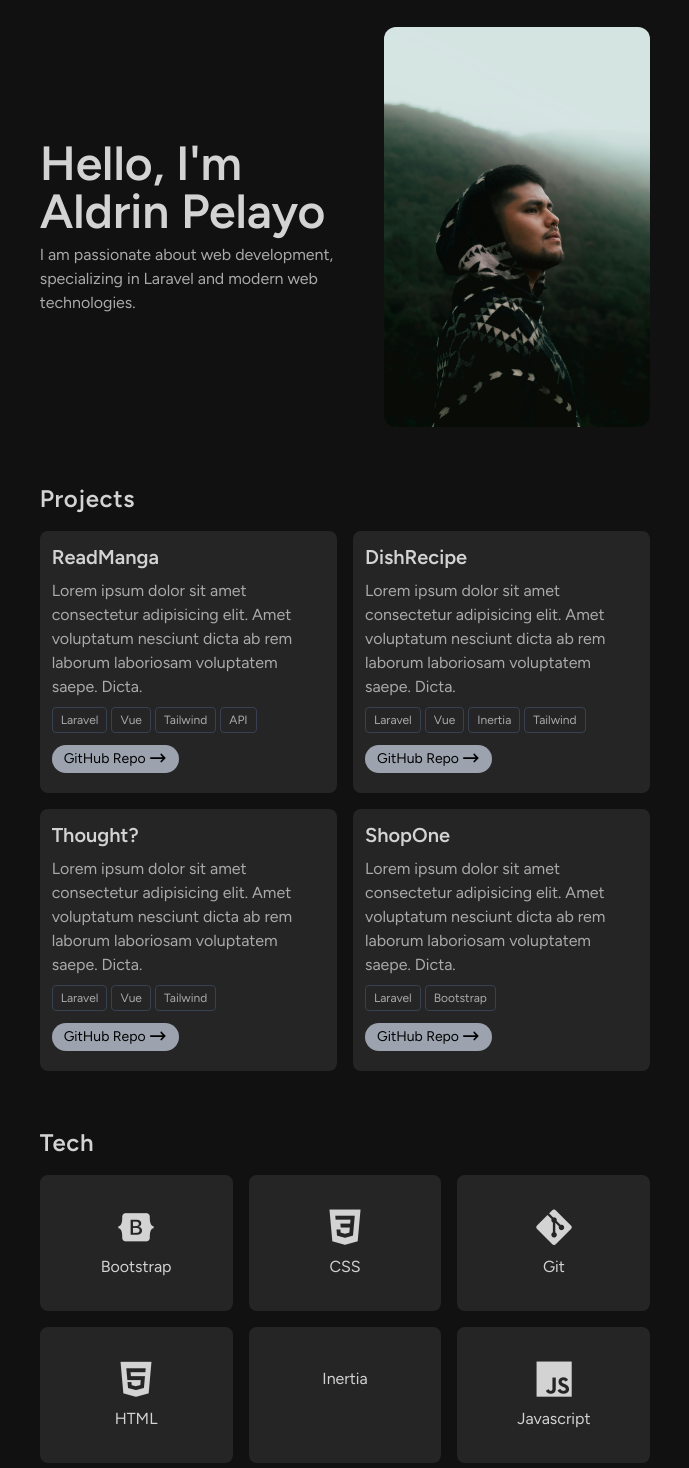
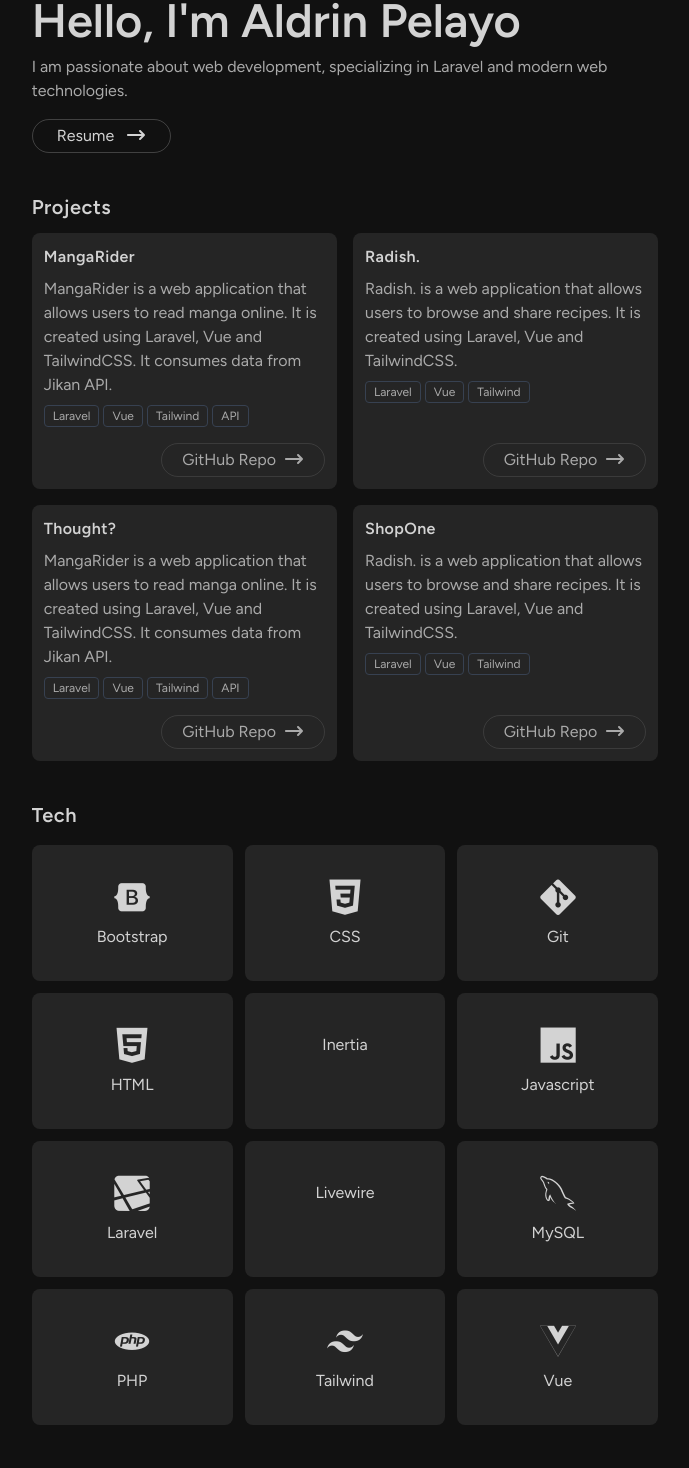
Before and after one commit to Aldrin-DP/aldrin-portfolio, a Vue app: page / in a window 1280 px wide. Shown: the part 81-1549 px from the top of the page, without its empty margins (295-984 px from the left). Built offline with nearby package versions, Linux system fonts and the light colour scheme.

Commit message:
Add footer and modify components

```diff
--- a/src/App.vue
+++ b/src/App.vue
@@ -5,6 +5,7 @@
     <Projects />
     <TechStacks />
     <Contact />
+    <Footer />
   </div>
 </template>
 
@@ -14,13 +15,15 @@ import Navbar from './components/Navbar.vue'
 import Home from './components/Home.vue';
 import TechStacks from './components/TechStacks.vue';
 import Projects from './components/Projects.vue';
+import Footer from './components/Footer.vue';
 
 export default {
   components: {
     Navbar,
     Home,
     TechStacks,
-    Projects
+    Projects,
+    Footer,
   }
 }
 
--- a/src/components/Home.vue
+++ b/src/components/Home.vue
@@ -1,20 +1,23 @@
 <template>
     <section id="home">
-        <div class="flex items-center w-8/12 m-auto p-7">
-            <div class="w-6/12">
-                <h1 class="text-5xl font-bold text-light-primary">
+        <div class="flex items-center gap-2 p-5 w-full sm:w-10/12 md:w-8/12 m-auto">
+            <div class="w-full">
+                <h1 class="text-3xl font-bold text-light-primary sm:text-[47px]">
                     Hello, I'm
                     Aldrin Pelayo
                 </h1>
-                <p class="text-light-secondary mt-2">
+                <p class="text-light-secondary mt-2 sm:mt-4">
                     I am passionate about web development, specializing in Laravel and modern web technologies.
                 </p>
+                <button class="px-6 py-1 text-light-primary bg-transparent border border-white/20 rounded-full mt-3 sm:mt-4 hover:border-gray-300 transition-colors duration-300">
+                    <span class="mr-2">Resume</span> <font-awesome-icon :icon="['fas', 'arrow-right-long']" />
+                </button>
             </div>
-            <div class="w-6/12">
+            <!-- <div class="w-6/12">
                 <div class="flex justify-end">
-                    <img src="/images/profile.jpg" alt="" class="rounded-xl h-[400px]">
+                    <img src="/images/profile.jpg" alt="" class="rounded-xl h-[300px] sm:h-[400px]">
                 </div>
-            </div>
+            </div> -->
         </div>
     </section>
 </template>
--- a/src/components/Navbar.vue
+++ b/src/components/Navbar.vue
@@ -1,5 +1,5 @@
 <template>
-  <div class="flex justify-between items-center p-7">
+  <div class="flex justify-between items-center p-5">
     <div class="">
       <a
         href=""
@@ -8,7 +8,7 @@
        Aldrin Pelayo
       </a>
     </div>
-    <div class="flex gap-1">
+    <div class="flex gap-2">
       <a
         href="https://github.com/aldrinpelayo"
         target="_blank"
--- a/src/components/Projects.vue
+++ b/src/components/Projects.vue
@@ -1,69 +1,85 @@
 <template>
     <section id="techstacks">
-        <div class="w-8/12 m-auto p-7">
-            <h4 class="text-light-primary font-bold text-2xl tracking-wide">Projects</h4>
-            <div class="flex gap-4 mt-4">
-                <div class="w-6/12 p-3 bg-dark-secondary rounded-lg">
-                    <h4 class="text-light-primary text-xl font-bold mb-2">ReadManga</h4>
-                    <p class="text-light-secondary mb-2">Lorem ipsum dolor sit amet consectetur adipisicing elit. Amet voluptatum nesciunt dicta ab rem laborum laboriosam voluptatem saepe. Dicta.</p>
-                    <div class="mb-3 flex items-center gap-1">
-                        <span class="border border-gray-700 rounded px-2 py-1 text-xs text-light-secondary">Laravel</span>
-                        <span class="border border-gray-700 rounded px-2 py-1 text-xs text-light-secondary">Vue</span>
-                        <span class="border border-gray-700 rounded px-2 py-1 text-xs text-light-secondary">Tailwind</span>
-                        <span class="border border-gray-700 rounded px-2 py-1 text-xs text-light-secondary">API</span>
+        <div class="w-12/12 m-auto p-5 sm:w-10/12 md:w-8/12">
+            <h4 class="text-light-primary font-bold text-xl s tracking-wide">Projects</h4>
+            <div class="sm:flex sm:gap-4 mt-3 items-stretch">
+                <div class="sm:flex-1 p-3 bg-dark-secondary rounded-lg flex flex-col">
+                    <h4 class="text-light-primary tracking-wide font-bold mb-2">MangaRider</h4>
+                    <p class="text-light-secondary mb-2">
+                    MangaRider is a web application that allows users to read manga online. It is created using Laravel, Vue and TailwindCSS. It consumes data from Jikan API.
+                    </p>
+                    <div class="flex items-center gap-1 flex-wrap mb-4">
+                    <span class="border border-gray-700 rounded px-2 py-[2px] text-xs text-light-secondary">Laravel</span>
+                    <span class="border border-gray-700 rounded px-2 py-[2px] text-xs text-light-secondary">Vue</span>
+                    <span class="border border-gray-700 rounded px-2 py-[2px] text-xs text-light-secondary">Tailwind</span>
+                    <span class="border border-gray-700 rounded px-2 py-[2px] text-xs text-light-secondary">API</span>
                     </div>
-                    <div class="flex">
-                        <a href="" class="px-3 py-1 rounded-full bg-gray-400 hover:bg-gray-600 hover:text-light-primary text-black inline-block mb-2 text-sm transition-all duration-200">
-                            GitHub Repo <font-awesome-icon :icon="['fas', 'arrow-right-long']" />
-                        </a>
+                    <div class="flex justify-end mt-auto">
+                    <a class="px-5 py-1 text-light-secondary hover:text-light-primary bg-transparent border border-white/10 rounded-full hover:border-gray-300 transition-colors duration-300">
+                        <span class="mr-2">GitHub Repo</span>
+                        <font-awesome-icon :icon="['fas', 'arrow-right-long']" />
+                    </a>
                     </div>
                 </div>
-                <div class="w-6/12 p-3 bg-dark-secondary rounded-lg">
-                    <h4 class="text-light-primary text-xl font-bold mb-2">DishRecipe</h4>
-                    <p class="text-light-secondary mb-2">Lorem ipsum dolor sit amet consectetur adipisicing elit. Amet voluptatum nesciunt dicta ab rem laborum laboriosam voluptatem saepe. Dicta.</p>
-                    <div class="mb-3 flex items-center gap-1">
-                        <span class="border border-gray-700 rounded px-2 py-1 text-xs text-light-secondary">Laravel</span>
-                        <span class="border border-gray-700 rounded px-2 py-1 text-xs text-light-secondary">Vue</span>
-                        <span class="border border-gray-700 rounded px-2 py-1 text-xs text-light-secondary">Inertia</span>
-                        <span class="border border-gray-700 rounded px-2 py-1 text-xs text-light-secondary">Tailwind</span>
+
+                <div class="sm:flex-1 p-3 bg-dark-secondary rounded-lg flex flex-col mt-3 sm:mt-0">
+                    <h4 class="text-light-primary tracking-wide font-bold mb-2">Radish.</h4>
+                    <p class="text-light-secondary mb-2">
+                    Radish. is a web application that allows users to browse and share recipes. It is created using Laravel, Vue and TailwindCSS.
+                    </p>
+                    <div class="flex items-center gap-1 flex-wrap mb-4">
+                    <span class="border border-gray-700 rounded px-2 py-[2px] text-xs text-light-secondary">Laravel</span>
+                    <span class="border border-gray-700 rounded px-2 py-[2px] text-xs text-light-secondary">Vue</span>
+                    <span class="border border-gray-700 rounded px-2 py-[2px] text-xs text-light-secondary">Tailwind</span>
                     </div>
-                    <div class="flex">
-                        <a href="" class="px-3 py-1 rounded-full bg-gray-400 hover:bg-gray-600 hover:text-light-primary text-black inline-block mb-2 text-sm transition-all duration-200">
-                            GitHub Repo <font-awesome-icon :icon="['fas', 'arrow-right-long']" />
-                        </a>
+                    <div class="flex justify-end mt-auto">
+                    <a class="px-5 py-1 text-light-secondary hover:text-light-primary bg-transparent border border-white/10 rounded-full hover:border-gray-300 transition-colors duration-300">
+                        <span class="mr-2">GitHub Repo</span>
+                        <font-awesome-icon :icon="['fas', 'arrow-right-long']" />
+                    </a>
                     </div>
                 </div>
             </div>
 
-            <div class="flex gap-4 mt-4">
-                <div class="w-6/12 p-3 bg-dark-secondary rounded-lg">
-                    <h4 class="text-light-primary text-xl font-bold mb-2">Thought?</h4>
-                    <p class="text-light-secondary mb-2">Lorem ipsum dolor sit amet consectetur adipisicing elit. Amet voluptatum nesciunt dicta ab rem laborum laboriosam voluptatem saepe. Dicta.</p>
-                    <div class="mb-3 flex items-center gap-1">
-                        <span class="border border-gray-700 rounded px-2 py-1 text-xs text-light-secondary">Laravel</span>
-                        <span class="border border-gray-700 rounded px-2 py-1 text-xs text-light-secondary">Vue</span>
-                        <span class="border border-gray-700 rounded px-2 py-1 text-xs text-light-secondary">Tailwind</span>
+            <div class="sm:flex sm:gap-4 mt-4 items-stretch">
+                <div class="sm:flex-1 p-3 bg-dark-secondary rounded-lg flex flex-col">
+                    <h4 class="text-light-primary tracking-wide font-bold mb-2">Thought?</h4>
+                    <p class="text-light-secondary mb-2">
+                    MangaRider is a web application that allows users to read manga online. It is created using Laravel, Vue and TailwindCSS. It consumes data from Jikan API.
+                    </p>
+                    <div class="flex items-center gap-1 flex-wrap mb-4">
+                    <span class="border border-gray-700 rounded px-2 py-[2px] text-xs text-light-secondary">Laravel</span>
+                    <span class="border border-gray-700 rounded px-2 py-[2px] text-xs text-light-secondary">Vue</span>
+                    <span class="border border-gray-700 rounded px-2 py-[2px] text-xs text-light-secondary">Tailwind</span>
+                    <span class="border border-gray-700 rounded px-2 py-[2px] text-xs text-light-secondary">API</span>
                     </div>
-                    <div class="flex">
-                        <a href="" class="px-3 py-1 rounded-full bg-gray-400 hover:bg-gray-600 hover:text-light-primary text-black inline-block mb-2 text-sm transition-all duration-200">
-                            GitHub Repo <font-awesome-icon :icon="['fas', 'arrow-right-long']" />
-                        </a>
+                    <div class="flex justify-end mt-auto">
+                    <a class="px-5 py-1 text-light-secondary hover:text-light-primary bg-transparent border border-white/10 rounded-full hover:border-gray-300 transition-colors duration-300">
+                        <span class="mr-2">GitHub Repo</span>
+                        <font-awesome-icon :icon="['fas', 'arrow-right-long']" />
+                    </a>
                     </div>
                 </div>
-                <div class="w-6/12 p-3 bg-dark-secondary rounded-lg">
-                    <h4 class="text-light-primary text-xl font-bold mb-2">ShopOne</h4>
-                    <p class="text-light-secondary mb-2">Lorem ipsum dolor sit amet consectetur adipisicing elit. Amet voluptatum nesciunt dicta ab rem laborum laboriosam voluptatem saepe. Dicta.</p>
-                    <div class="mb-3 flex items-center gap-1">
-                        <span class="border border-gray-700 rounded px-2 py-1 text-xs text-light-secondary">Laravel</span>
-                        <span class="border border-gray-700 rounded px-2 py-1 text-xs text-light-secondary">Bootstrap</span>
+
+                <div class="sm:flex-1 p-3 bg-dark-secondary rounded-lg flex flex-col mt-3 sm:mt-0">
+                    <h4 class="text-light-primary tracking-wide font-bold mb-2">ShopOne</h4>
+                    <p class="text-light-secondary mb-2">
+                    Radish. is a web application that allows users to browse and share recipes. It is created using Laravel, Vue and TailwindCSS.
+                    </p>
+                    <div class="flex items-center gap-1 flex-wrap mb-4">
+                    <span class="border border-gray-700 rounded px-2 py-[2px] text-xs text-light-secondary">Laravel</span>
+                    <span class="border border-gray-700 rounded px-2 py-[2px] text-xs text-light-secondary">Vue</span>
+                    <span class="border border-gray-700 rounded px-2 py-[2px] text-xs text-light-secondary">Tailwind</span>
                     </div>
-                    <div class="flex">
-                        <a href="" class="px-3 py-1 rounded-full bg-gray-400 hover:bg-gray-600 hover:text-light-primary text-black inline-block mb-2 text-sm transition-all duration-200">
-                            GitHub Repo <font-awesome-icon :icon="['fas', 'arrow-right-long']" />
-                        </a>
+                    <div class="flex justify-end mt-auto">
+                    <a class="px-5 py-1 text-light-secondary hover:text-light-primary bg-transparent border border-white/10 rounded-full hover:border-gray-300 transition-colors duration-300">
+                        <span class="mr-2">GitHub Repo</span>
+                        <font-awesome-icon :icon="['fas', 'arrow-right-long']" />
+                    </a>
                     </div>
                 </div>
             </div>
+
         </div>
     </section>
 </template>
--- a/src/components/TechStacks.vue
+++ b/src/components/TechStacks.vue
@@ -1,63 +1,54 @@
 <template>
     <section id="techstacks">
-        <div class="w-8/12 m-auto p-7">
-            <h4 class="text-light-primary font-bold text-2xl tracking-wide">Tech</h4>
+        <div class="w-full m-auto p-5 sm:w-10/12 md:w-8/12">
+            <h4 class="text-light-primary font-bold text-xl s tracking-wide">Tech</h4>
             <div class="w-full mt-4">
-                <div class="row text-light-primary flex gap-4 mb-4">
-                    <div class="w-4/12 flex flex-col items-center p-8 bg-dark-secondary rounded-lg hover:bg-dark-primary hover:scale-105 transition-all duration-200">
+                <div class="grid grid-cols-2 sm:grid-cols-3 gap-3 text-light-primary">
+                    <div class="w-full flex flex-col items-center p-8 bg-dark-secondary rounded-lg hover:bg-dark-primary hover:scale-105 transition-all duration-200">
                         <i class="devicon-bootstrap-plain text-4xl text-light-primary mb-2"></i>
                         <span>Bootstrap</span>
                     </div>
-                    <div class="w-4/12 flex flex-col items-center p-8 bg-dark-secondary rounded-lg hover:bg-dark-primary hover:scale-105 transition-all duration-200">
+                    <div class="w-full flex flex-col items-center p-8 bg-dark-secondary rounded-lg hover:bg-dark-primary hover:scale-105 transition-all duration-200">
                         <i class="devicon-css3-plain text-4xl text-light-primary mb-2"></i>
                         <span>CSS</span>
                     </div>
-                    <div class="w-4/12 flex flex-col items-center p-8 bg-dark-secondary rounded-lg hover:bg-dark-primary hover:scale-105 transition-all duration-200">
+                    <div class="w-full flex flex-col items-center p-8 bg-dark-secondary rounded-lg hover:bg-dark-primary hover:scale-105 transition-all duration-200">
                         <i class="devicon-git-plain text-4xl text-light-primary mb-2"></i>
                         <span>Git</span>
                     </div>
-                </div>
-
-                <div class="row text-light-primary flex gap-4 mb-4">
-                    <div class="w-4/12 flex flex-col items-center p-8 bg-dark-secondary rounded-lg hover:bg-dark-primary hover:scale-105 transition-all duration-200">
+                    <div class="w-full flex flex-col items-center p-8 bg-dark-secondary rounded-lg hover:bg-dark-primary hover:scale-105 transition-all duration-200">
                         <i class="devicon-html5-plain text-4xl text-light-primary mb-2"></i>
                         <span>HTML</span>
                     </div>
-                    <div class="w-4/12 flex flex-col items-center p-8 bg-dark-secondary rounded-lg hover:bg-dark-primary hover:scale-105 transition-all duration-200">
+                    <div class="w-full flex flex-col items-center p-8 bg-dark-secondary rounded-lg hover:bg-dark-primary hover:scale-105 transition-all duration-200">
                         <i class="devicon-inertiajs-plain text-4xl text-light-primary mb-2"></i>
                         <span>Inertia</span>
                     </div>
-                    <div class="w-4/12 flex flex-col items-center p-8 bg-dark-secondary rounded-lg hover:bg-dark-primary hover:scale-105 transition-all duration-200">
+                    <div class="w-full flex flex-col items-center p-8 bg-dark-secondary rounded-lg hover:bg-dark-primary hover:scale-105 transition-all duration-200">
                         <i class="devicon-javascript-plain text-4xl text-light-primary mb-2"></i>
                         <span>Javascript</span>
                     </div>
-                </div>
-
-                <div class="row text-light-primary flex gap-4 mb-4">
-                    <div class="w-4/12 flex flex-col items-center p-8 bg-dark-secondary rounded-lg hover:bg-dark-primary hover:scale-105 transition-all duration-200">
+                    <div class="w-full flex flex-col items-center p-8 bg-dark-secondary rounded-lg hover:bg-dark-primary hover:scale-105 transition-all duration-200">
                         <i class="devicon-laravel-plain text-4xl text-light-primary mb-2"></i>
                         <span>Laravel</span>
                     </div>
-                    <div class="w-4/12 flex flex-col items-center p-8 bg-dark-secondary rounded-lg hover:bg-dark-primary hover:scale-105 transition-all duration-200">
+                    <div class="w-full flex flex-col items-center p-8 bg-dark-secondary rounded-lg hover:bg-dark-primary hover:scale-105 transition-all duration-200">
                         <i class="devicon-livewire-plain text-4xl text-light-primary mb-2"></i>
                         <span>Livewire</span>
                     </div>
-                    <div class="w-4/12 flex flex-col items-center p-8 bg-dark-secondary rounded-lg hover:bg-dark-primary hover:scale-105 transition-all duration-200">
+                    <div class="w-full flex flex-col items-center p-8 bg-dark-secondary rounded-lg hover:bg-dark-primary hover:scale-105 transition-all duration-200">
                         <i class="devicon-mysql-plain text-4xl text-light-primary mb-2"></i>
                         <span>MySQL</span>
                     </div>
-                </div>
-
-                <div class="row text-light-primary flex gap-4 mb-4">
-                    <div class="w-4/12 flex flex-col items-center p-8 bg-dark-secondary rounded-lg hover:bg-dark-primary hover:scale-105 transition-all duration-200">
+                    <div class="w-full flex flex-col items-center p-8 bg-dark-secondary rounded-lg hover:bg-dark-primary hover:scale-105 transition-all duration-200">
                         <i class="devicon-php-plain text-4xl text-light-primary mb-2"></i>
                         <span>PHP</span>
                     </div>
-                    <div class="w-4/12 flex flex-col items-center p-8 bg-dark-secondary rounded-lg hover:bg-dark-primary hover:scale-105 transition-all duration-200" >
+                    <div class="w-full flex flex-col items-center p-8 bg-dark-secondary rounded-lg hover:bg-dark-primary hover:scale-105 transition-all duration-200" >
                         <i class="devicon-tailwindcss-plain text-4xl text-light-primary mb-2"></i>
                         <span>Tailwind</span>
                     </div>
-                    <div class="w-4/12 flex flex-col items-center p-8 bg-dark-secondary rounded-lg hover:bg-dark-primary transition-all duration-200">
+                    <div class="w-full flex flex-col items-center p-8 bg-dark-secondary rounded-lg hover:bg-dark-primary transition-all duration-200">
                         <i class="devicon-vuejs-plain text-4xl text-light-primary mb-2"></i>
                         <span>Vue</span>
                     </div>
```
Also changed, not shown: src/components/Footer.vue (added, +17 -0 lines).
